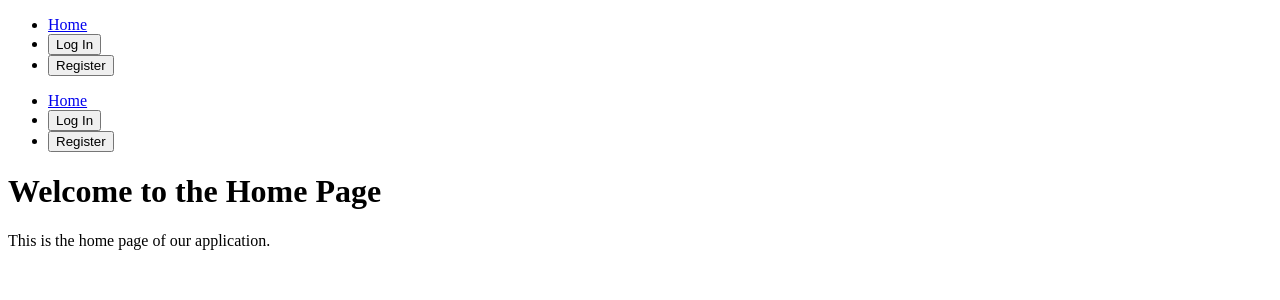
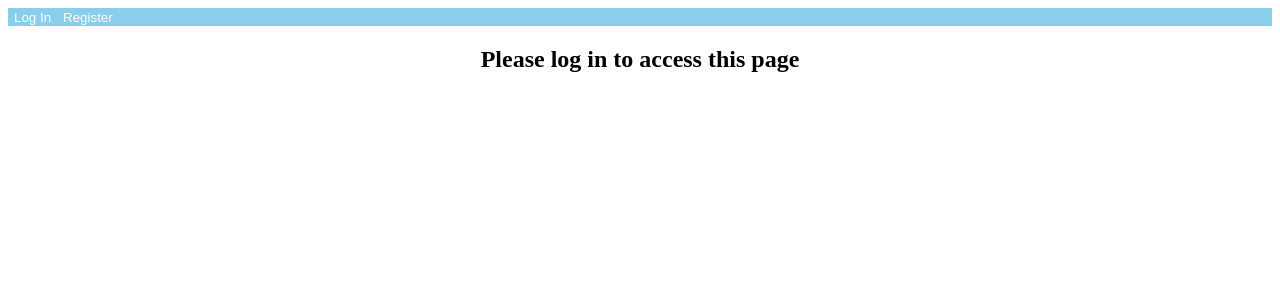
Before and after one commit to Sam-Checkers/shelf, a React (Create React App) app: page / in a window 1280 px wide. Shown: the top 300 px of the page. Built offline with nearby package versions, Linux system fonts and the light colour scheme.

Commit message:
first commit

```diff
--- a/src/App.js
+++ b/src/App.js
@@ -1,33 +1,40 @@
 import React from 'react';
-import { BrowserRouter as Router } from 'react-router-dom';
+import { BrowserRouter as Router, Redirect } from 'react-router-dom';
 import { useAuth0 } from '@auth0/auth0-react';
-import Home from './Home';
 import Login from './Login';
 import Register from './Register';
-import Profile from './Profile';
 import Navbar from './Navbar';
 import Inventory from './Inventory';
-import Shelf from './Shelf';
+import Error from './Error';
 
 function App() {
-  const { isLoading } = useAuth0();
+  const { isLoading, isAuthenticated } = useAuth0();
 
   if (isLoading) {
     return <div>Loading...</div>;
   }
 
+  if (!isAuthenticated) {
+    return <Error />;
+  }
+
   const path = window.location.pathname;
+
+  let content = null;
+
+  if (path === '/login') {
+    content = <Login />;
+  } else if (path === '/register') {
+    content = <Register />;
+  } else {
+    content = <Inventory />;
+  }
 
   return (
     <Router>
       <div>
         <Navbar />
-        {path === '/' && <Home />}
-        {path === '/login' && <Login />}
-        {path === '/register' && <Register />}
-        {path === '/profile' && <Profile />}
-        {path === '/inventory' && <Inventory />}
-        {path === '/shelf' && <Shelf />}
+        {content}
       </div>
     </Router>
   );
--- /dev/null
+++ b/src/Error.js
@@ -0,0 +1,15 @@
+import React from 'react';
+import Navbar from './Navbar';
+
+const Error = () => {
+  return (
+    <div>
+      <Navbar />
+      <div style={{ textAlign: 'center', marginTop: '20px' }}>
+        <h2>Please log in to access this page</h2>
+      </div>
+    </div>
+  );
+};
+
+export default Error;
--- a/src/Inventory.css
+++ b/src/Inventory.css
@@ -1,22 +1,69 @@
-.modal {
+.inventory-container {
+    display: flex;
+    align-items: flex-start;
+    padding: 20px;
+  }
+
+  .wine-list {
+    width: 300px;
+    margin-right: 20px;
+  }
+
+  .wine-item {
+    margin-bottom: 10px;
+    padding: 10px;
+    background-color: #f2f2f2;
+    cursor: pointer;
+  }
+
+  .selected-wine {
+    flex: 1;
     display: flex;
     justify-content: center;
     align-items: center;
+  }
+
+  .modal {
     position: fixed;
-    top: 0;
-    left: 0;
-    width: 100%;
-    height: 100%;
-    background-color: rgba(0, 0, 0, 0.7);
+    top: 50%;
+    left: 50%;
+    transform: translate(-50%, -50%);
+    background-color: rgba(255, 255, 255, 0.9);
+    padding: 40px;
+    border-radius: 5px;
+    box-shadow: 0 4px 8px 0 rgba(0, 0, 0, 0.2);
     z-index: 1;
+    width: 80%;
+    max-height: 70%;
   }
 
   .modal-content {
     text-align: center;
-    background-color: #fefefe;
-    padding: 20px;
-    border-radius: 5px;
-    box-shadow: 0 4px 8px 0 rgba(0, 0, 0, 0.2);
+    position: relative;
+  }
+
+  .modal-content h2 {
+    margin-top: -12px;
+  }
+
+  .modal-content img {
+    margin-top: -12px;
+  }
+
+  .arrow {
+    position: absolute;
+    top: 50%;
+    transform: translateY(-50%);
+    font-size: 24px;
+    cursor: pointer;
+  }
+
+  .left-arrow {
+    left: 10px;
+  }
+
+  .right-arrow {
+    right: 10px;
   }
 
   .close {
@@ -33,3 +80,10 @@
     max-width: 80%;
     max-height: 80%;
   }
+
+  .inventory-container {
+    background-image: url('./Brewery.jpg');
+    background-size: cover;
+    background-position: center;
+    background-repeat: no-repeat;
+  }
--- a/src/Inventory.js
+++ b/src/Inventory.js
@@ -1,5 +1,6 @@
 import React, { useState, useEffect } from 'react';
-import './Inventory.css'; // Import the CSS file for styling
+import './Inventory.css';
+import backgroundImage from './Brewery.jpg';
 
 const Inventory = () => {
   const [wines, setWines] = useState([]);
@@ -12,7 +13,7 @@ const Inventory = () => {
         const response = await fetch('https://winery-1.onrender.com/get_all_wines');
         if (response.ok) {
           const data = await response.json();
-          setWines(data); // Assuming the API response is an array of wines
+          setWines(data);
           setLoading(false);
         } else {
           console.error('Failed to fetch wines');
@@ -35,30 +36,47 @@ const Inventory = () => {
     setSelectedWine(null);
   };
 
+  const handlePreviousWine = () => {
+    const currentIndex = wines.findIndex(wine => wine.name === selectedWine.name);
+    const previousIndex = (currentIndex - 1 + wines.length) % wines.length;
+    setSelectedWine(wines[previousIndex]);
+  };
+
+  const handleNextWine = () => {
+    const currentIndex = wines.findIndex(wine => wine.name === selectedWine.name);
+    const nextIndex = (currentIndex + 1) % wines.length;
+    setSelectedWine(wines[nextIndex]);
+  };
+
   const getImageUrl = (wineName) => {
     return `https://winery-1.onrender.com/static/images/${wineName.toLowerCase()}-i.png`;
   };
 
   return (
-    <div>
-      <h1>Inventory</h1>
+    <div className="inventory-container" style={{ backgroundImage: `url(${backgroundImage})` }}>
+      <div className="wine-list">
         {loading ? (
           <p>Loading wines...</p>
         ) : (
-        <ul>
+          <div>
             {wines.map((wine, index) => (
-            <li key={index} onClick={() => handleWineClick(wine)}>
-              {wine.name} - {wine.type} - {wine.region}
-            </li>
+              <div key={index} onClick={() => handleWineClick(wine)} className="wine-item">
+                <p>{wine.name} - {wine.type} - {wine.region}</p>
+              </div>
             ))}
-        </ul>
+          </div>
         )}
+      </div>
       {selectedWine && (
+        <div className="selected-wine">
           <div className="modal">
             <div className="modal-content">
               <span className="close" onClick={handleCloseModal}>&times;</span>
+              <span className="arrow left-arrow" onClick={handlePreviousWine}>&lt;</span>
               <h2>{selectedWine.name}</h2>
               <img src={getImageUrl(selectedWine.name)} alt={selectedWine.name} className="centered-image" />
+              <span className="arrow right-arrow" onClick={handleNextWine}>&gt;</span>
+            </div>
           </div>
         </div>
       )}
--- a/src/Navbar.js
+++ b/src/Navbar.js
@@ -4,16 +4,39 @@ import { useAuth0 } from '@auth0/auth0-react';
 const Navbar = () => {
   const { isAuthenticated, loginWithRedirect, logout } = useAuth0();
 
+  const ulStyle = {
+    listStyle: 'none',
+    padding: 0,
+    margin: 0,
+    display: 'flex',
+    backgroundColor: '#89CEEB',
+    padding: '0px',
+  };
+
+  const liStyle = {
+    marginRight: '0px',
+  };
+
+  const buttonStyle = {
+    color: 'white',
+    backgroundColor: 'transparent',
+    border: 'none',
+    cursor: 'pointer',
+  };
+
+  const linkStyle = {
+    color: 'white',
+    textDecoration: 'none',
+    marginRight: '10px',
+  };
+
   return (
     <nav>
-      <ul>
-        <li><a href="/">Home</a></li>
-        {!isAuthenticated && <li><button onClick={() => loginWithRedirect()}>Log In</button></li>}
-        {!isAuthenticated && <li><button onClick={() => loginWithRedirect({ screen_hint: 'signup' })}>Register</button></li>}
-        {isAuthenticated && <li><a href="/profile">Profile</a></li>}
-        {isAuthenticated && <li><button onClick={() => logout({ returnTo: 'http://localhost:3000' })}>Log Out</button></li>}
-        {isAuthenticated && <li><a href="/inventory">Inventory</a></li>}
-        {isAuthenticated && <li><a href="/shelf">Shelf</a></li>}
+      <ul style={ulStyle}>
+        {!isAuthenticated && <li style={liStyle}><button style={buttonStyle} onClick={() => loginWithRedirect()}>Log In</button></li>}
+        {!isAuthenticated && <li style={liStyle}><button style={buttonStyle} onClick={() => loginWithRedirect({ screen_hint: 'signup' })}>Register</button></li>}
+        {isAuthenticated && <li style={liStyle}><a href="/inventory" style={linkStyle}>Inventory</a></li>}
+        {isAuthenticated && <li style={liStyle}><button style={buttonStyle} onClick={() => logout({ returnTo: 'http://localhost:3000' })}>Log Out</button></li>}
       </ul>
     </nav>
   );
--- a/src/Profile.js
+++ b/src/Profile.js
@@ -5,19 +5,32 @@ const Profile = () => {
   const { user, isAuthenticated, isLoading } = useAuth0();
 
   if (isLoading) {
-    return <div>Loading...</div>;
+    return <div style={styles.container}>Loading...</div>;
   }
 
   return (
     isAuthenticated && (
-      <div>
+      <div style={styles.container}>
         <h2>User Profile</h2>
-        <img src={user.picture} alt={user.name} />
-        <p>Name: {user.name}</p>
-        <p>Email: {user.email}</p>
+        <div style={styles.profileInfo}>
+          <p><strong>Name:</strong> {user.name}</p>
+          <p><strong>Email:</strong> {user.email}</p>
+        </div>
       </div>
     )
   );
 };
 
+const styles = {
+  container: {
+    backgroundColor: '#f4f4f4',
+    padding: '20px',
+    borderRadius: '5px',
+    margin: '20px 0',
+  },
+  profileInfo: {
+    marginTop: '10px',
+  },
+};
+
 export default Profile;
```
Also changed, not shown: src/Brewery.jpg (added). Lines whose indentation alone changed are shown as unchanged.
